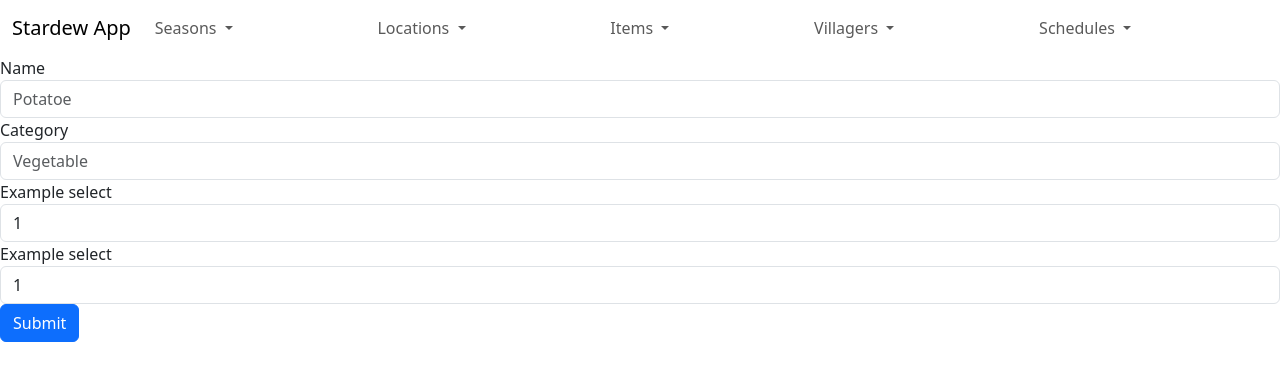
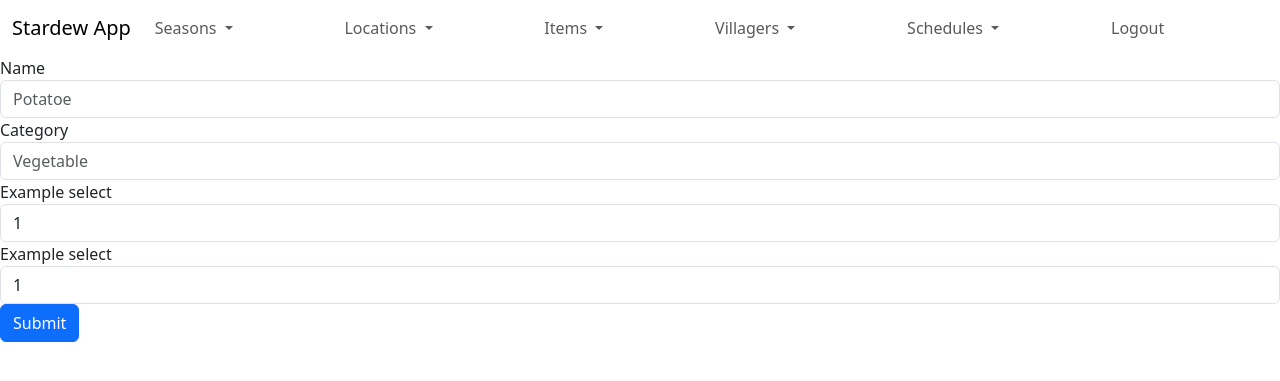
Before and after one commit to bk203esd/ProjecteWeb, a Django app: page /items/add/ in a window 1280 px wide. Shown: the top 381 px of the page. Run offline with Django 4.2, Linux system fonts and the light colour scheme; the visitor is signed in with stand-in values (Sample User, id 1); some libraries are stand-ins or nearby versions.

Commit message:
Added login/logout (not implemented yet)

```diff
--- a/stardewApp/templates/web/navBar.html
+++ b/stardewApp/templates/web/navBar.html
@@ -87,5 +87,20 @@
                 </li>
             </ul>
         </div>
+
+        <!-- Login/Logout -->
+        <div class="collapse navbar-collapse" id="navbarLog">
+            <ul class="navbar-nav">
+                {% if user.is_authenticated %}
+                    <li class="nav-item">
+                        <a class="nav-link" href="{% url "logout" %}">Logout</a>
+                    </li>
+                {% else %}
+                    <li class="nav-item">
+                        <a class="nav-link" href="{% url "login" %}">Login</a>
+                    </li>
+                {% endif %}
+            </ul>
+        </div>
     </div>
 </nav>
```
